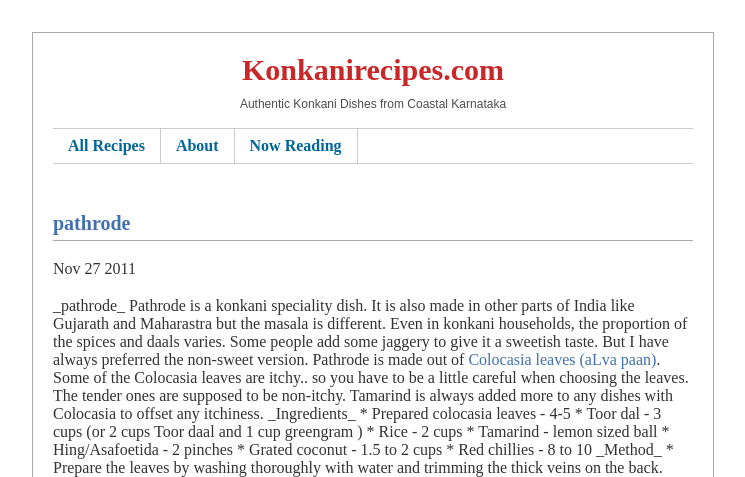
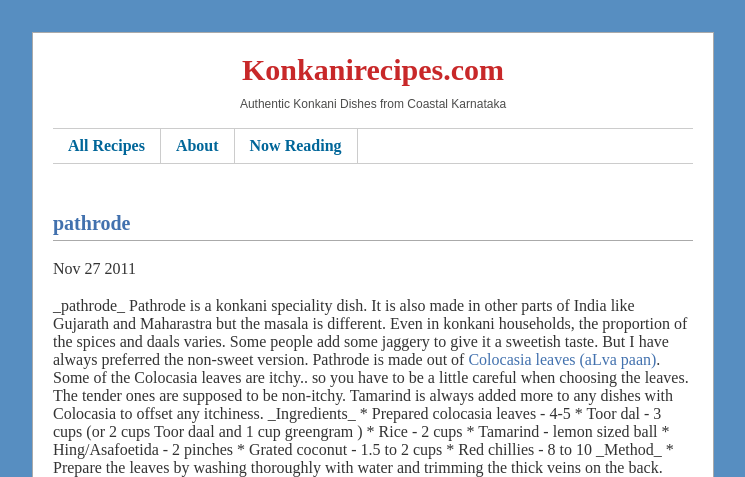
Before and after one commit to npai/npai.github.com, a Jekyll site: the page built from index.html, in a window 1280 px wide. Shown: the top 477 px of the page, without its empty margins (267-1012 px from the left). Built offline with Jekyll 4.4.1, drawn with Linux system fonts in a browser that asks for light colours; some web fonts are replaced; the list of posts is cut into pages by our own code; comment, search, counter and statistics services are not loaded; grey boxes are pictures that could not be loaded.

Commit message:
Update css/style.css

```diff
--- a/css/style.css
+++ b/css/style.css
@@ -1,7 +1,7 @@
 body {
 	font-family: 'Droid Serif', serif;
 	font-size: 16px;
-	background: ##578EC1;
+	background: #578EC1;
 	color: #333;
 }
 
```
